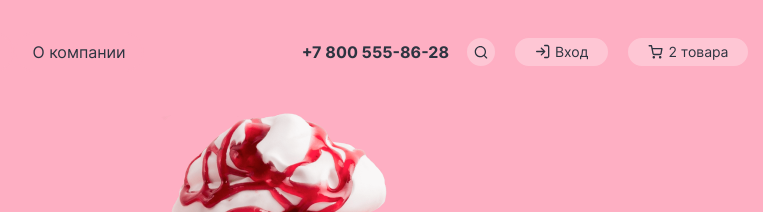
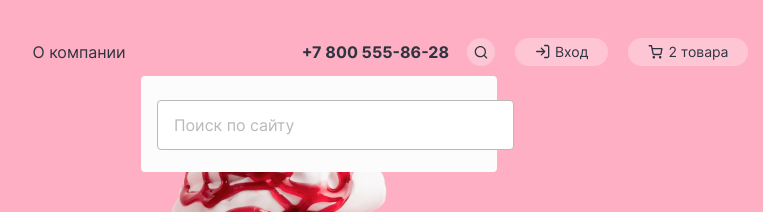
Before and after one commit to htmlacademy-htmlcss/2124001-gllacy-34, a plain HTML site: page index.html in a window 1280 px wide. Shown: the top 212 px of the page, 517-1280 px from the left. Drawn offline with Linux system fonts and the light colour scheme.

Commit message:
popover  поиска

```diff
--- a/index.html
+++ b/index.html
@@ -55,10 +55,15 @@
               <li class="navigation-user-item">
                 <a class="navigation-contacts-telephone" href="tel:+78005558628">+7 800 555-86-28</a>
               </li>
-              <li class="navigation-user-item">
+              <li class="navigation-user-item user-item-search">
                 <button class="navigation-user-button user-button-search">
                   <svg alt="Кнопка поиска" width="16" height="16" viewBox="0 0 16 17" fill="none" xmlns="http://www.w3.org/2000/svg"><path fill-rule="evenodd" clip-rule="evenodd" d="M2.66329 8.18794c0-2.57733 2.08934-4.66666 4.66667-4.66666s4.66664 2.08933 4.66664 4.66666c0 1.25728-.4972 2.39846-1.3057 3.23756a.66988.66988 0 0 0-.0657.0577.66988.66988 0 0 0-.0577.0657c-.83915.8085-1.98028 1.3057-3.23754 1.3057-2.57733 0-4.66667-2.0893-4.66667-4.66666Zm8.41181 4.68796c-1.0265.8211-2.32848 1.312-3.74514 1.312-3.31371 0-6-2.6862-6-5.99996 0-3.31371 2.68629-6 6-6 3.31374 0 6.00004 2.68629 6.00004 6 0 1.41669-.491 2.71866-1.3121 3.74516l2.4501 2.4501c.2604.2604.2604.6825 0 .9428-.2603.2604-.6825.2604-.9428 0l-2.4501-2.4501Z" fill="#2D3440"/></svg>
                 </button>
+                <div class="item-search-popover">
+                  <form class="search-popover-form" action="https://echo.htmlacademy.ru/" method="get">
+                    <input class="search-input" name="search" placeholder="Поиск по сайту" type="search">
+                  </form>
+                </div>
               </li>
               <li class="navigation-user-item">
                 <button class="navigation-user-button">
--- a/styles/styles.css
+++ b/styles/styles.css
@@ -407,7 +407,42 @@ main {
   outline: none;
 }
 
-/* header / Навигация / Список "user" / popover */
+/* header / Навигация / Список "user" / search-popover */
+
+.user-item-search {
+  position: relative;
+}
+
+.item-search-popover {
+  position: absolute;
+  top: 40px;
+  left: -324px;
+  height: 96px;
+  width: 356px;
+  background-color: #FCFCFC;
+  border-radius: 4px;
+  z-index: 5;
+}
+
+.search-popover-form {
+  margin: 24px 16px;
+}
+
+.search-input {
+  font-family: "inter";
+  font-style: normal;
+  font-weight: 400;
+  font-size: 16px;
+  line-height: 20px;
+  color: #B9B9B9;
+  padding: 14px 87px 14px 16px;
+  background: #FFFFFF;
+  border: 1px solid #B9B9B9;
+  border-radius: 4px;
+}
+
+
+/* header / Навигация / Список "user" / basket-popover */
 
 .user-basket-popover {
   position: absolute;
```
